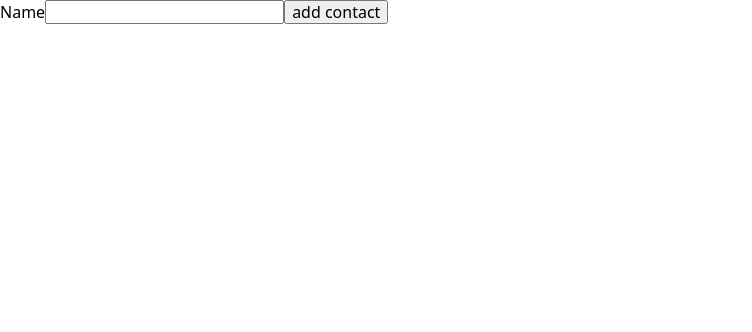
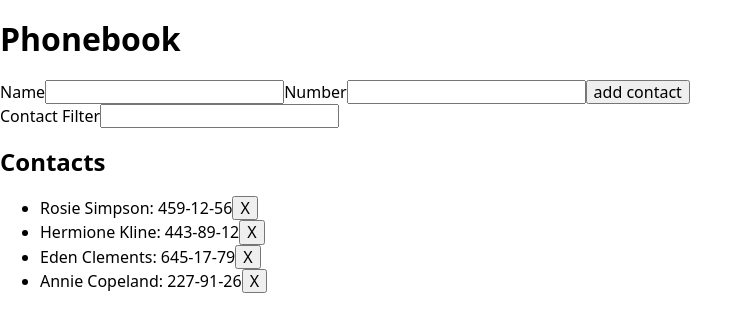
Before and after one commit to kooker22/React-homework2-task2, a React (Create React App) app: page / in a window 1280 px wide. Shown: the top 332 px of the page, without its empty margins (0-752 px from the left). Built offline with nearby package versions, Linux system fonts and the light colour scheme.

Commit message:
hw2t2 without style

```diff
--- a/src/App.js
+++ b/src/App.js
@@ -2,25 +2,64 @@ import React, { Component } from 'react';
 import Form from './components/Form';
 import ContactList from './components/ContactList';
 import 'modern-normalize/modern-normalize.css';
+import Filter from './components/Filter/Filter';
 
 class Phonebook extends Component {
   state = {
-    contacts: [],
-    name: '',
+    contacts: [
+      { id: 'id-1', name: 'Rosie Simpson', number: '459-12-56' },
+      { id: 'id-2', name: 'Hermione Kline', number: '443-89-12' },
+      { id: 'id-3', name: 'Eden Clements', number: '645-17-79' },
+      { id: 'id-4', name: 'Annie Copeland', number: '227-91-26' },
+    ],
+    filter: '',
   };
 
   formSubmitHandler = data => {
-    this.setState(prevState => {
-      prevState.contacts.push(data);
-    });
+    this.notifyExistingName(data);
+    // this.setState({ contacts: [...this.state.contacts, data] });
+    console.log(this.state);
+  };
+  changeFilter = e => {
+    this.setState({ filter: e.currentTarget.value });
+  };
+  notifyExistingName = data => {
+    const aaa = this.state.contacts.find(contact => contact.name === data.name);
+    if (aaa) {
+      this.setState(this.state);
+      alert(`${data.name} is already in contacts`);
+    } else {
+      this.setState({ contacts: [...this.state.contacts, data] });
+    }
+  };
+  deleteContact = deleteId => {
+    this.setState(prevState => ({
+      contacts: prevState.contacts.filter(contact => contact.id !== deleteId),
+    }));
+
+    // console.log(contactForDelete);
   };
   render() {
-    console.log(this.state);
-    const { contacts } = this.state;
+    const { contacts, filter } = this.state;
+    const normolizeContact = filter.toLowerCase();
+    const visibleContacts = contacts.filter(contact =>
+      contact.name.toLowerCase().includes(normolizeContact),
+    );
+
     return (
       <>
+        <h1>Phonebook</h1>
         <Form onSubmit={this.formSubmitHandler} />
-        <ContactList contacts={contacts} />
+        <Filter
+          contacts={contacts}
+          value={filter}
+          onChange={this.changeFilter}
+        />
+        <h2>Contacts</h2>
+        <ContactList
+          contacts={visibleContacts}
+          onDeleteContact={this.deleteContact}
+        />
       </>
     );
   }
--- a/src/components/ContactList/ContactList.js
+++ b/src/components/ContactList/ContactList.js
@@ -1,10 +1,9 @@
 import React from 'react';
+import ContactListItem from '../ContactListItem';
 
-const ContactList = ({ contacts }) => (
+const ContactList = ({ contacts, onDeleteContact }) => (
   <ul>
-    {contacts.map(
-      ({ id, name }) => (console.log(name), (<li key={id}>{name}</li>)),
-    )}
+    <ContactListItem contacts={contacts} onDeleteContact={onDeleteContact} />
   </ul>
 );
 export default ContactList;
--- /dev/null
+++ b/src/components/ContactListItem/ContactListItem.js
@@ -0,0 +1,16 @@
+import React from 'react';
+
+const ContactListItem = ({ contacts, onDeleteContact }) => (
+  <>
+    {contacts.map(({ id, name, number }) => (
+      <li key={id}>
+        {name}: {number}
+        <button type="button" onClick={() => onDeleteContact(id)}>
+          X
+        </button>
+      </li>
+    ))}
+  </>
+);
+
+export default ContactListItem;
--- /dev/null
+++ b/src/components/ContactListItem/index.js
@@ -0,0 +1 @@
+export { default } from './ContactListItem';
--- /dev/null
+++ b/src/components/Filter/Filter.js
@@ -0,0 +1,11 @@
+import React from 'react';
+
+const Filter = ({ value, contacts, onChange }) =>
+  contacts.length > 2 && (
+    <label>
+      Contact Filter
+      <input type="text" value={value} onChange={onChange}></input>
+    </label>
+  );
+
+export default Filter;
--- a/src/components/Form/Form.js
+++ b/src/components/Form/Form.js
@@ -4,21 +4,27 @@ class Form extends Component {
   state = {
     name: '',
     id: '',
+    number: '',
   };
-  handleChange = e => {
-    const { name, value } = e.currentTarget;
-    this.setState({ [name]: value, id: uuidv4() });
+  handleChangeName = e => {
+    const { name, value, number } = e.currentTarget;
+    this.setState({ id: uuidv4(), [name]: value, [number]: value });
   };
   handleSubmit = e => {
     e.preventDefault();
+
     this.props.onSubmit(this.state);
+    this.resetForm();
   };
-  //   resetForm = () => {
-  //     this.props.onReset(this.name);
-  //     this.name = 'name';
-  //   };
+  handleChangeNumber = e => {
+    const { name, value } = e.currentTarget;
+    this.setState({ [name]: value });
+  };
+  resetForm = () => {
+    this.setState({ name: '', number: '' });
+  };
   render() {
-    const { name } = this.state;
+    const { name, number } = this.state;
     return (
       <form onSubmit={this.handleSubmit}>
         <label>
@@ -27,7 +33,16 @@ class Form extends Component {
             type="text"
             name="name"
             value={name}
-            onChange={this.handleChange}
+            onChange={this.handleChangeName}
+          ></input>
+        </label>
+        <label>
+          Number
+          <input
+            type="tel"
+            name="number"
+            value={number}
+            onChange={this.handleChangeNumber}
           ></input>
         </label>
         <button type="submit">add contact</button>
```
